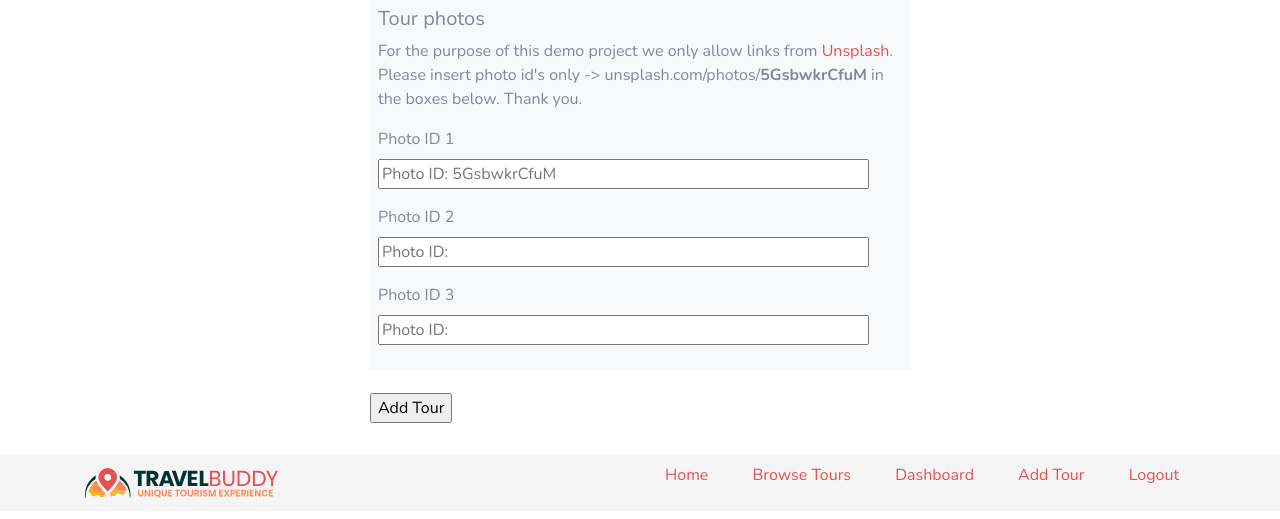
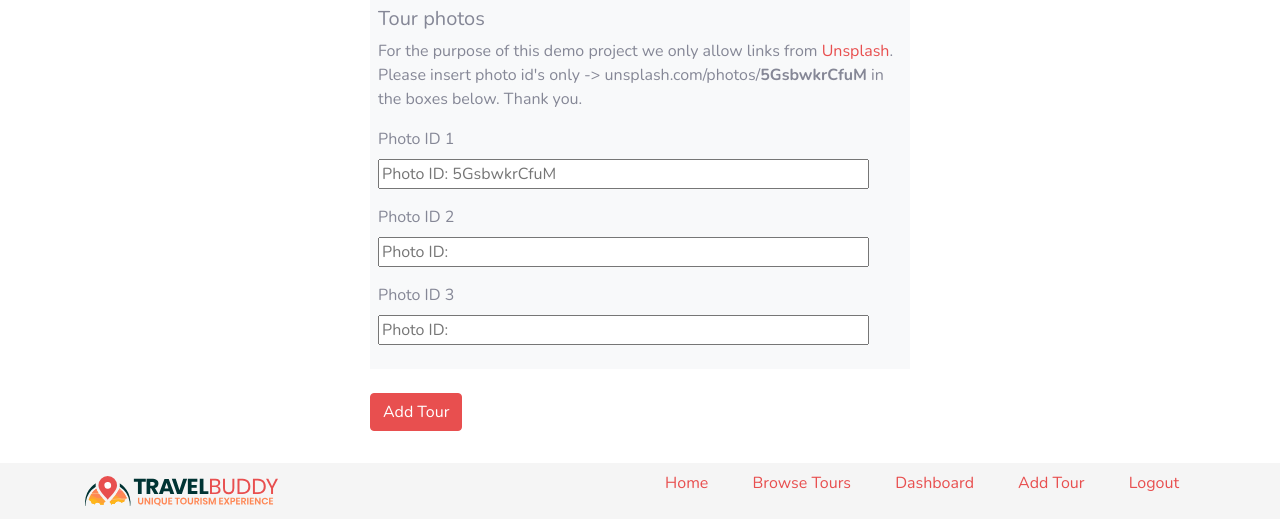
Before and after one commit to redlik/travelportal-m3, a Flask app: page /add-tour in a window 1280 px wide. Shown: the part 770-1289 px from the top of the page. Before the commit the page ends 1268 px from the top, so only its background shows below. Run offline with Flask 2, Linux system fonts and the light colour scheme; the visitor is signed in with stand-in values (Sample User, id 1); some libraries are stand-ins or nearby versions.

Commit message:
Add correct btn classes to submit button

```diff
--- a/templates/add-tour.html
+++ b/templates/add-tour.html
@@ -72,7 +72,7 @@
                 </p>
             </div>
             <br class="clear">
-            <input class="btn-submit" type="submit" name="submit" value="Add Tour">
+            <input class="btn btn-primary" type="submit" name="submit" value="Add Tour">
         </form>
         {% else: %}
         <p>You need to be logged in as a host to add new tours. <br />Click here to <a href="{{ url_for('login') }}">log
```
